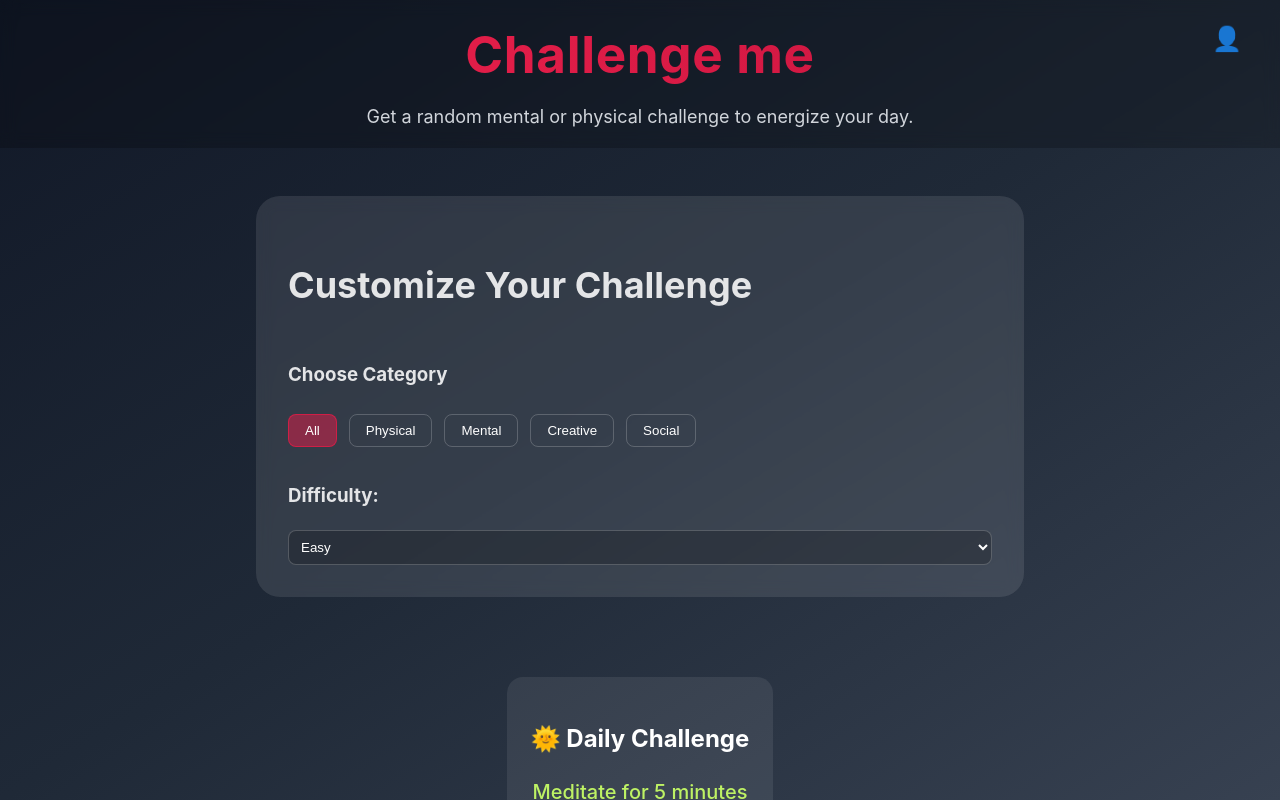
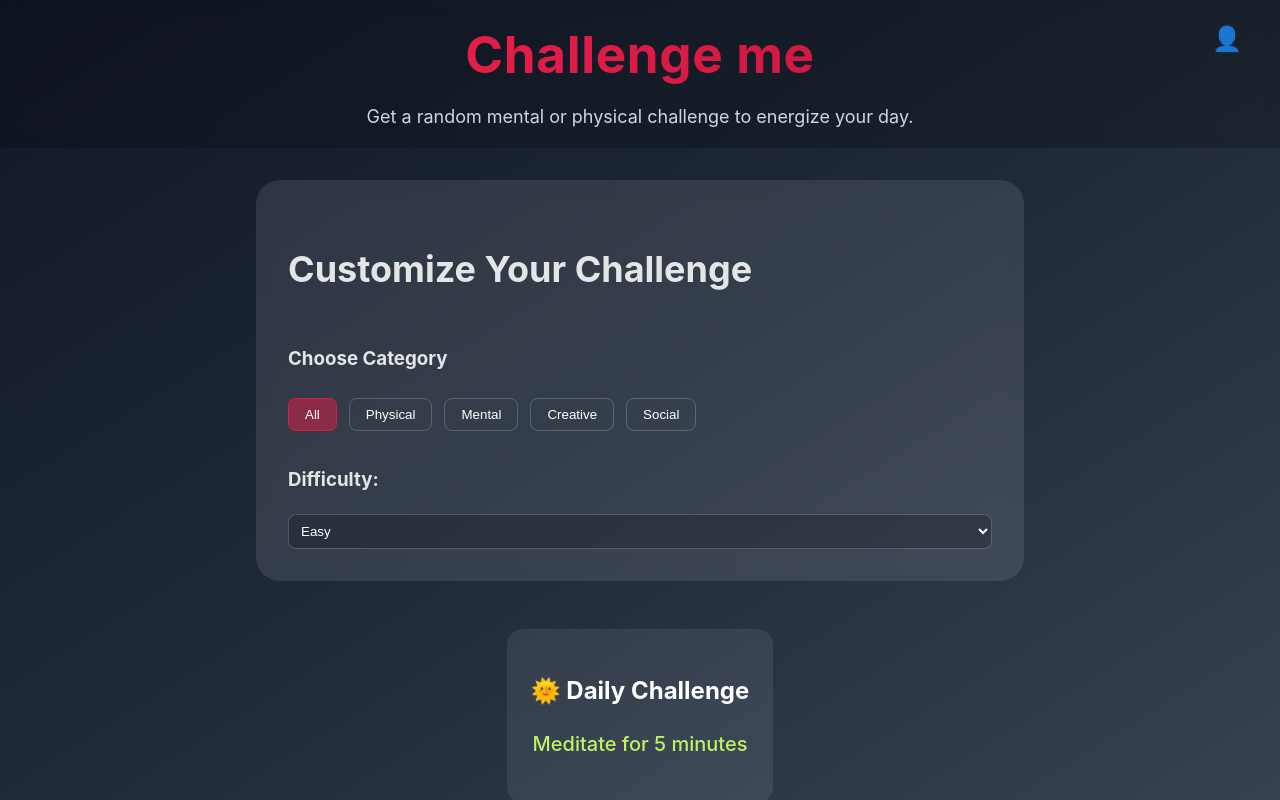
Before and after one commit to robertoandino/challenge-me, a React (Vite) app: page / in a window 1280 px wide. Built offline with nearby package versions, Linux system fonts and the light colour scheme.

Commit message:
Refactor layout styles for html and body to improve responsiveness and reduce padding in page content

```diff
--- a/src/pages/Home.css
+++ b/src/pages/Home.css
@@ -43,8 +43,6 @@ html, body {
     height: 100vh;
     display: flex;
     flex-direction: column;
-    justify-content: flex-start;
-    align-items: stretch;
     overflow: hidden;
     background: linear-gradient(to bottom right, #111827, #1F2937, #374151);
 }
@@ -62,12 +60,13 @@ html, body {
 }
 
 .page-content {
+    flex: 1;
     max-width: 800px;
     margin: 0 auto;
-    padding: 2rem 1rem;
+    padding: 1rem;
     display: flex;
     flex-direction: column;
-    gap: 3rem;
+    gap: 1rem;
 }
 
 /* Dropdown Menu */
```
